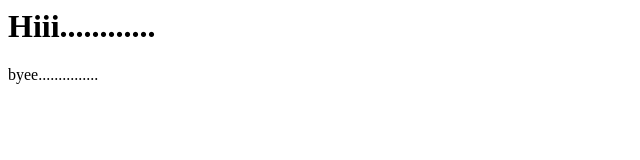
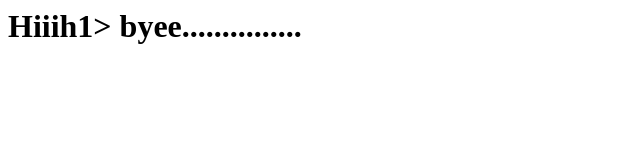
Before and after one commit to chathuriM/TestAvator, a plain HTML site: page index.html in a window 1280 px wide. Shown: the whole page, without its empty margins (0-640 px from the left). Drawn offline with Linux system fonts and the light colour scheme.

Commit message:
test my avator

```diff
--- a/index.html
+++ b/index.html
@@ -1,7 +1,7 @@
 <html>
 <head></head>
 <body>
-<h1>Hiii............</h1>
+<h1>Hiiih1>
 <hi>byee...............</h1>
 </body>
 </html>
```
